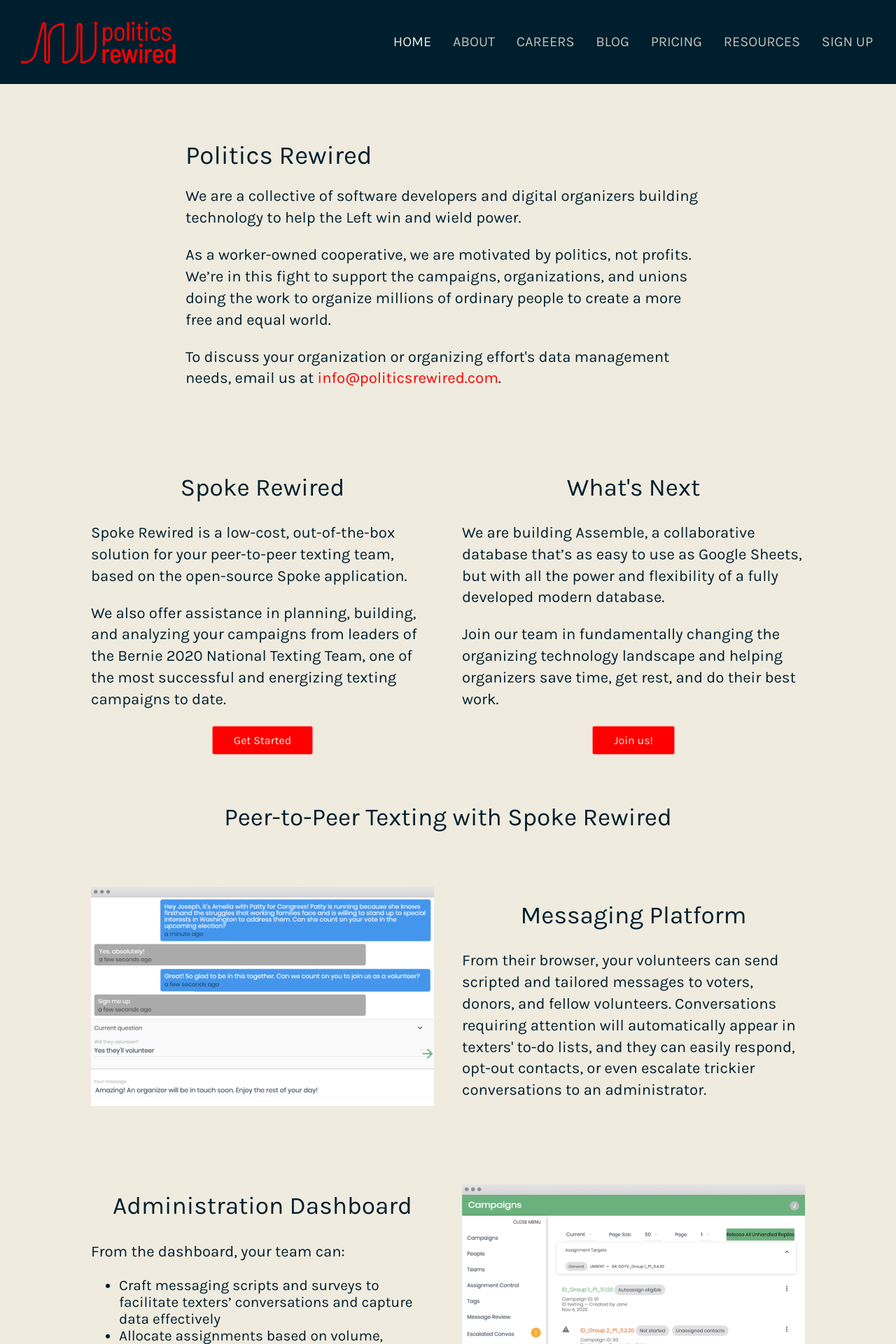
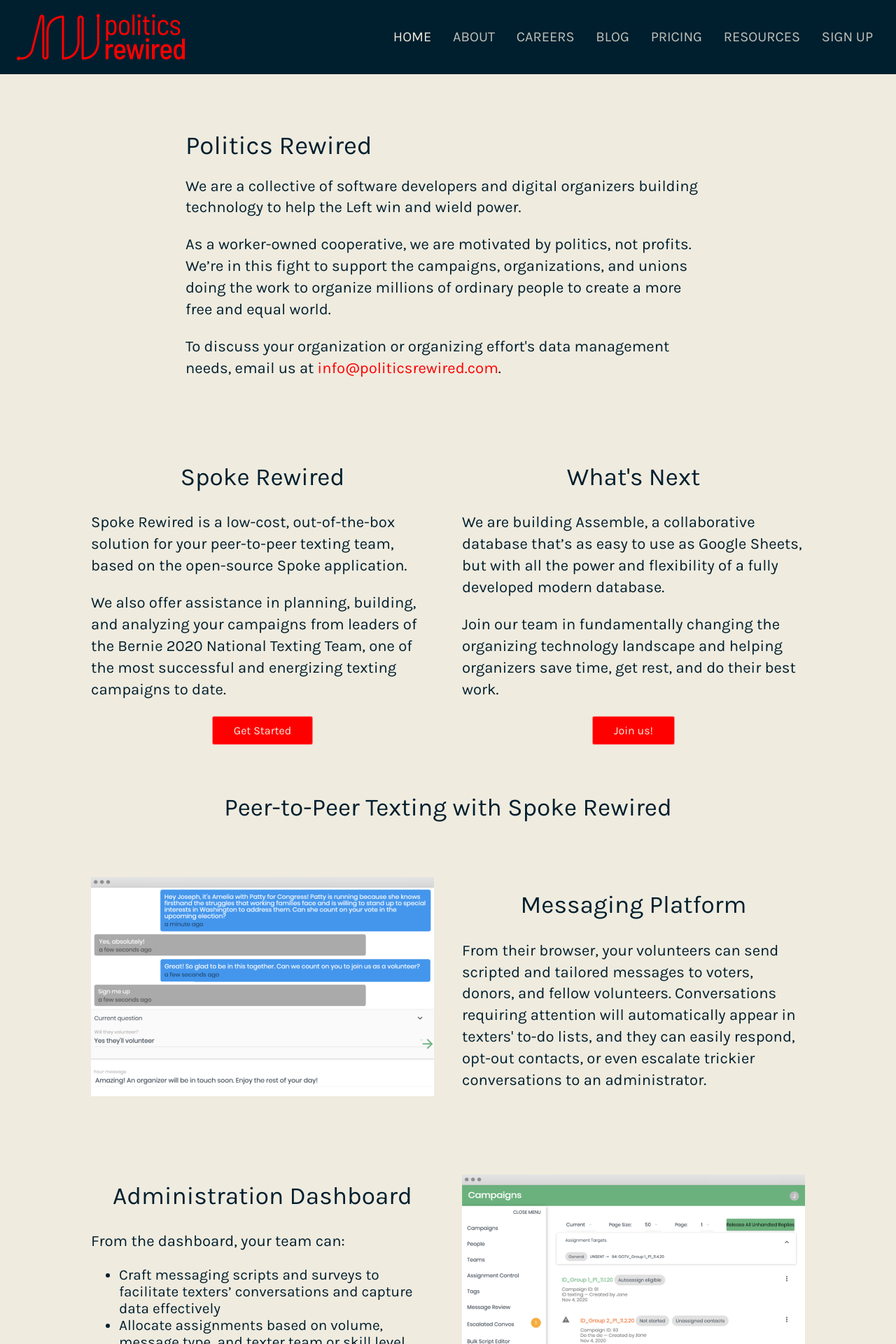
Before and after one commit to politics-rewired/politics-rewired.github.io, a Jekyll site: the page built from index.html, in a window 1280 px wide. Shown: the top 1920 px of the page at 70% size. Built offline with Jekyll 4.4.1, drawn with Linux system fonts in a browser that asks for light colours; comment, search, counter and statistics services are not loaded.

Commit message:
fix: logo image

```diff
--- a/_layouts/default.html
+++ b/_layouts/default.html
@@ -30,7 +30,7 @@
     <div class="header-container">
       <div class="company-name">
         <a href="{{ site.baseurl }}/">
-          <img class="logo" src="{{ site.baseurl }}/images/meta-image.png" alt="Politics Rewired Logo" />
+          <img class="logo" src="{{ site.baseurl }}/images/polrw_primary.svg" alt="Politics Rewired Logo" />
         </a>
       </div>
       {% include navigation.html %}
```
